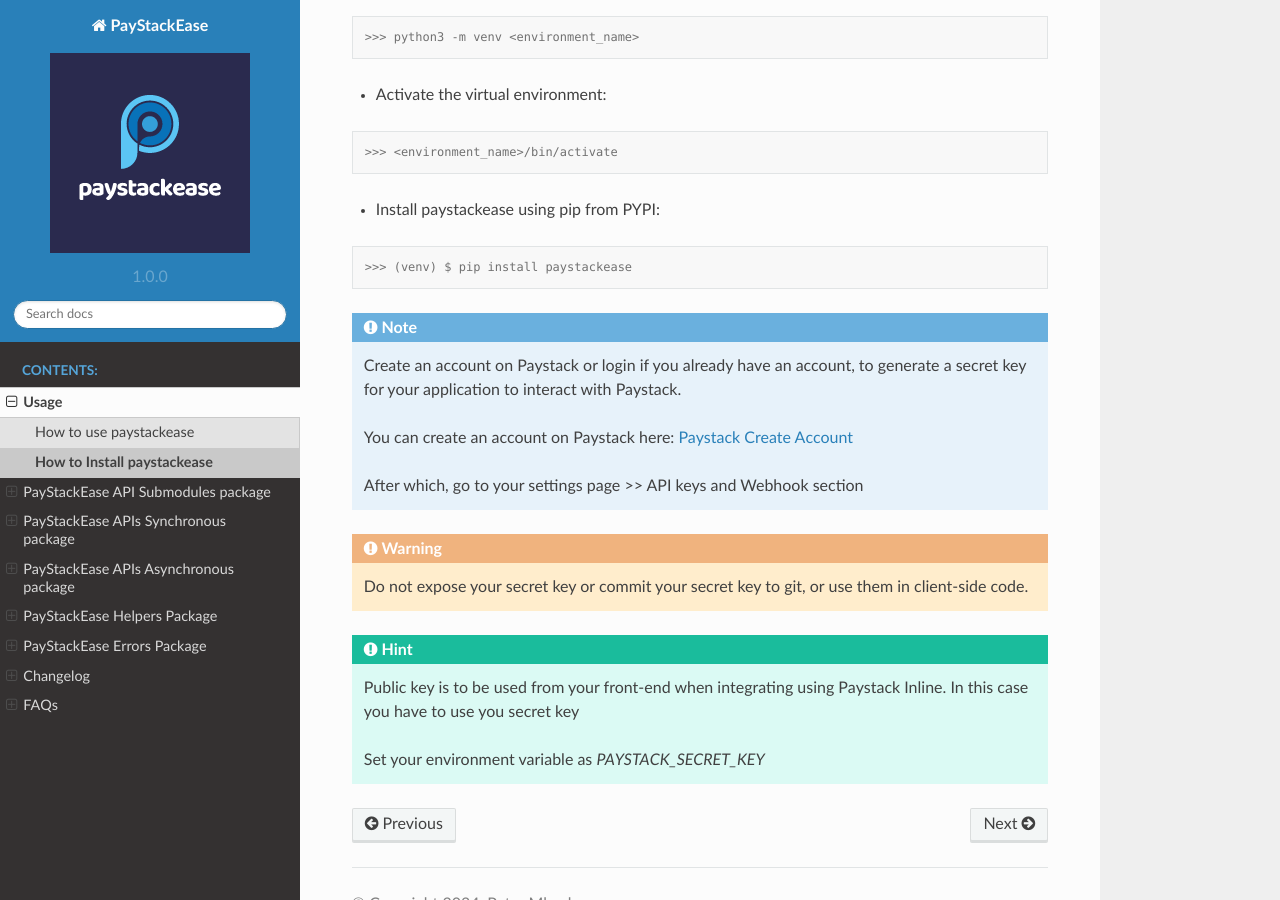
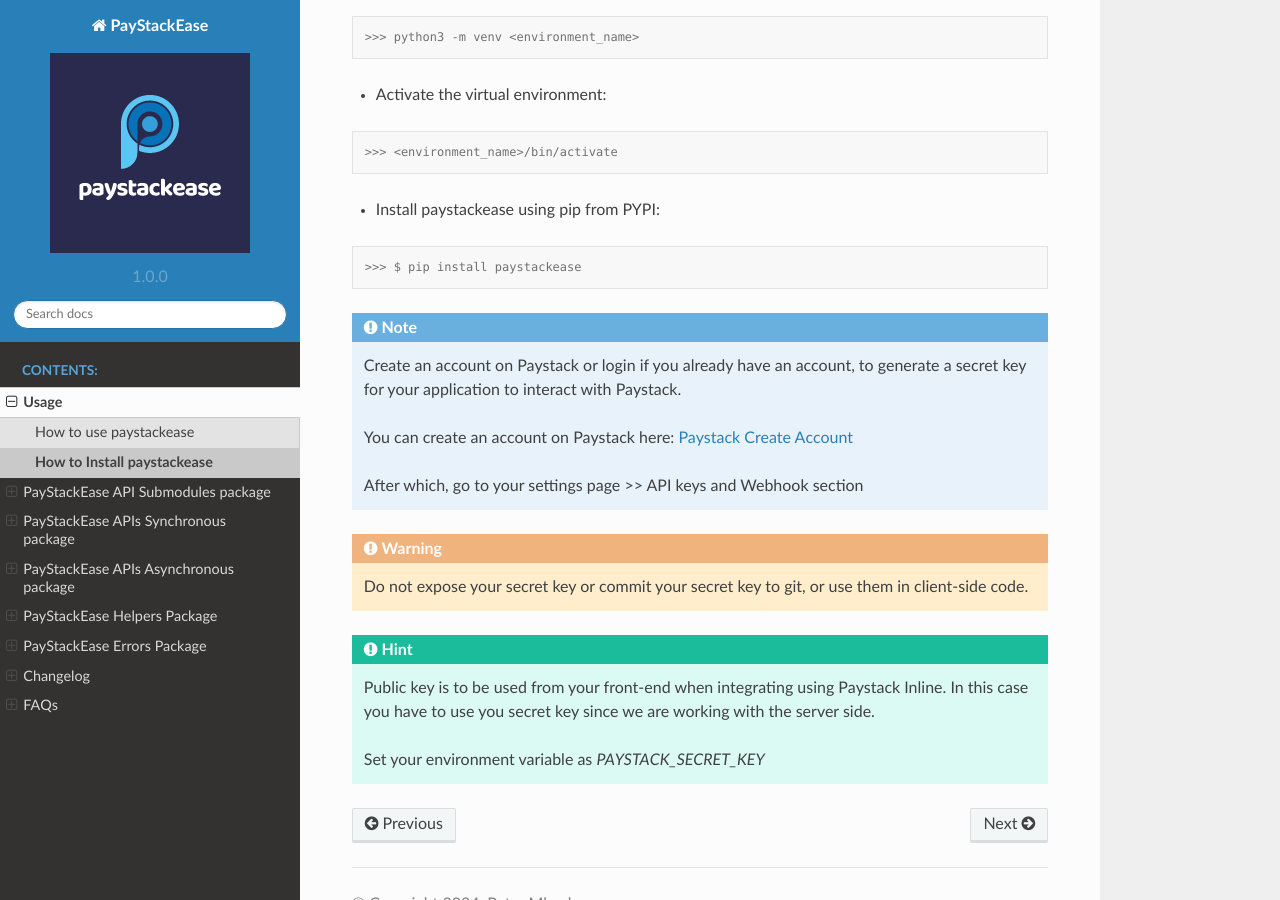
Before and after one commit to cla-bit/PayStackEase, a Sphinx documentation site: the page built from docs/source/install.rst, in a window 1280 px wide and 900 px high, scrolled down 469 px. Built offline with Sphinx 7.4.7 and the Read the Docs theme 2.0.0, drawn with Linux system fonts in a browser that asks for light colours.

Commit message:
updated documentation: install

```diff
--- a/docs/source/install.rst
+++ b/docs/source/install.rst
@@ -32,7 +32,7 @@
 
 .. code-block:: console
 
-    >>> (venv) $ pip install paystackease
+    >>> $ pip install paystackease
 
 .. note::
 
@@ -48,7 +48,8 @@
     Do not expose your secret key or commit your secret key to git, or use them in client-side code.
 
 .. hint::
-    Public key is to be used from your front-end when integrating using Paystack Inline. In this case you have to use you secret key
+    Public key is to be used from your front-end when integrating using Paystack Inline.
+    In this case you have to use you secret key since we are working with the server side.
 
     Set your environment variable as *PAYSTACK_SECRET_KEY*
 
```
